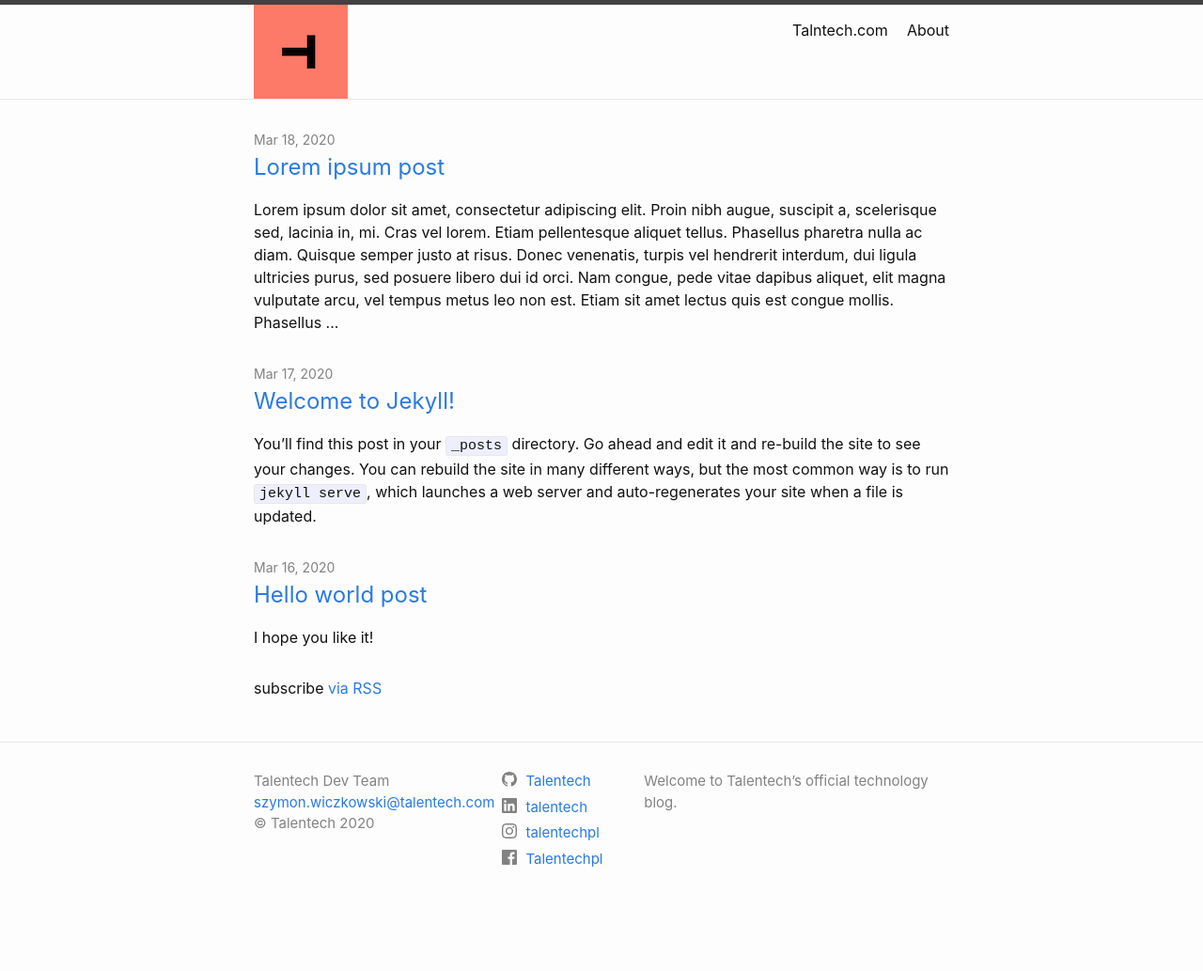
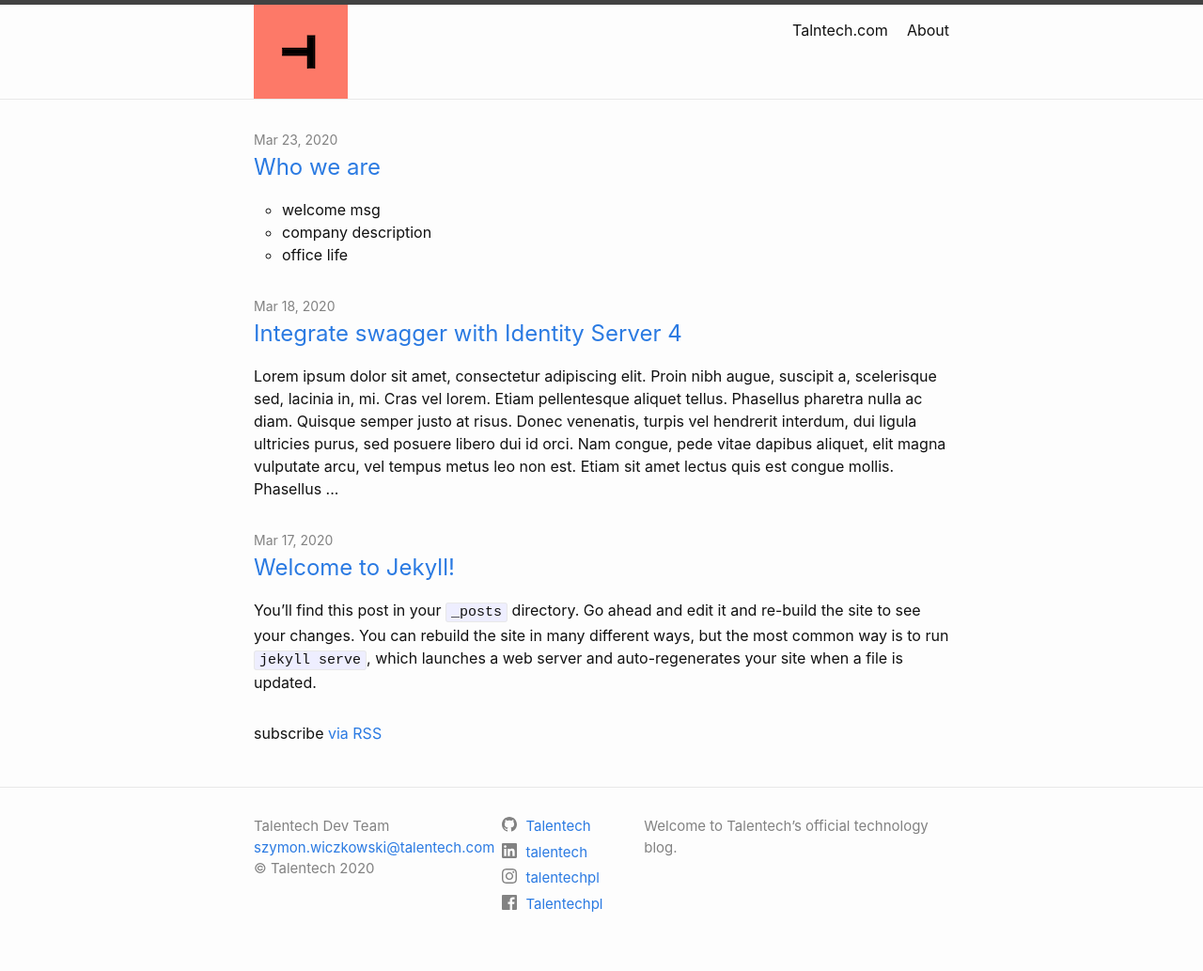
Before and after one commit to margalski/Blog, a Jekyll site: the page built from index.md, in a window 1280 px wide. Shown: the whole page at 94% size. Built offline with Jekyll 4.4.1, drawn with Linux system fonts in a browser that asks for light colours; before the commit the page ends 985 px from its top, so only the background shows below that.

Commit message:
PR rules testing

```diff
--- a/_posts/2020-03-16-hello-world.md
+++ /dev/null
@@ -1,9 +0,0 @@
----
-layout: post
-title:  "Hello world post"
-date: 2020-03-16 16:00:00 +0100
-categories: [blog, travel]
-tags: [hot, cold]
----
-
-I hope you like it!
--- a/_posts/2020-03-18-lorem-ipsum.md
+++ b/_posts/2020-03-18-swagger-is4.md
@@ -1,9 +1,9 @@
 ---
 layout: post
-title:  "Lorem ipsum post"
+title:  "Integrate swagger with Identity Server 4"
 date: 2020-03-18 16:00:00 +0100
-categories: [blog, lorem]
-tags: [hot, cold]
+categories: [development]
+tags: [swagger, net core, Identity Server 4]
 ---
 
 Lorem ipsum dolor sit amet, consectetur adipiscing elit. Proin nibh augue, suscipit a, scelerisque sed, lacinia in, mi. Cras vel lorem. Etiam pellentesque aliquet tellus. Phasellus pharetra nulla ac diam. Quisque semper justo at risus. Donec venenatis, turpis vel hendrerit interdum, dui ligula ultricies purus, sed posuere libero dui id orci. Nam congue, pede vitae dapibus aliquet, elit magna vulputate arcu, vel tempus metus leo non est. Etiam sit amet lectus quis est congue mollis. Phasellus congue lacus eget neque. Phasellus ornare, ante vitae consectetuer consequat, purus sapien ultricies dolor, et mollis pede metus eget nisi. Praesent sodales velit quis augue. Cras suscipit, urna at aliquam rhoncus, urna quam viverra nisi, in interdum massa nibh nec erat.
--- /dev/null
+++ b/_posts/2020-03-23-who-we-are.md
@@ -0,0 +1,11 @@
+---
+layout: post
+title:  "Who we are"
+date: 2020-03-23 08:00:00 +0100
+categories: [blog, office life]
+tags: [office life]
+---
+
+- welcome msg
+- company description
+- office life
```
